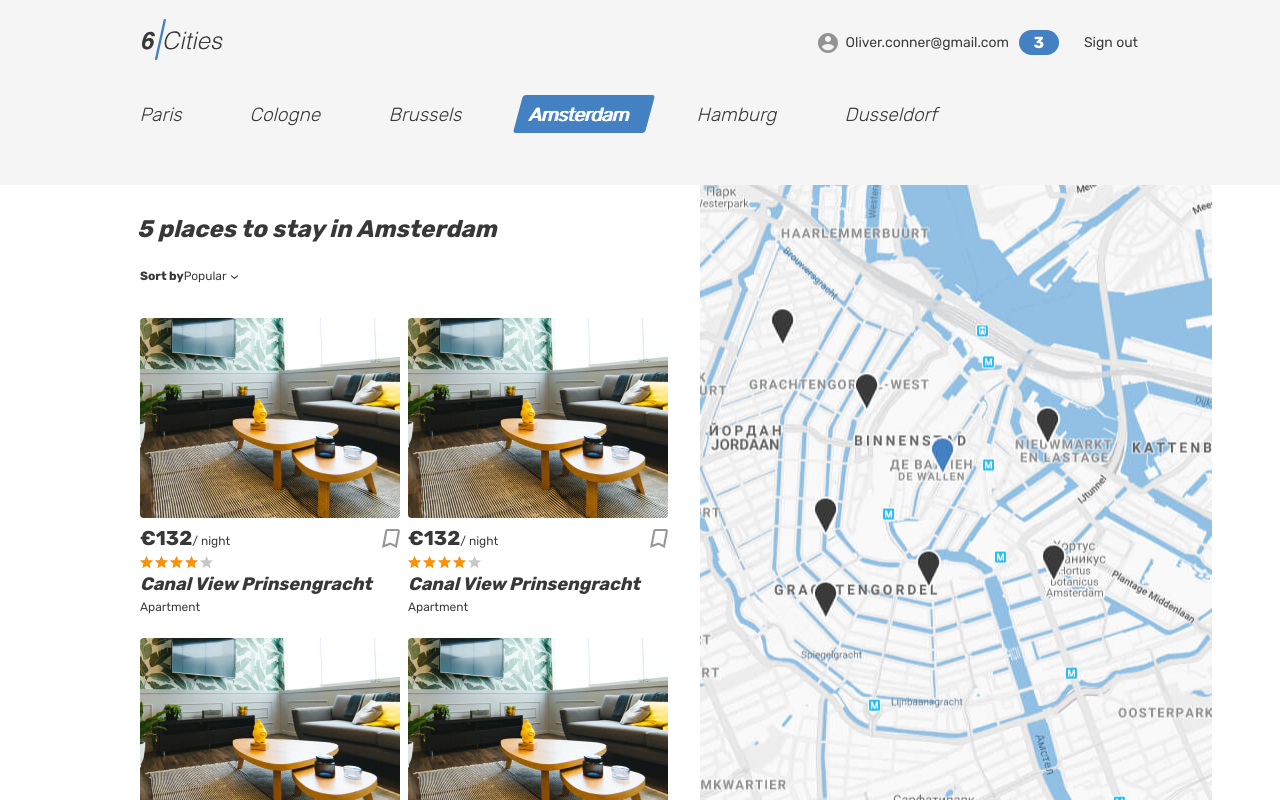
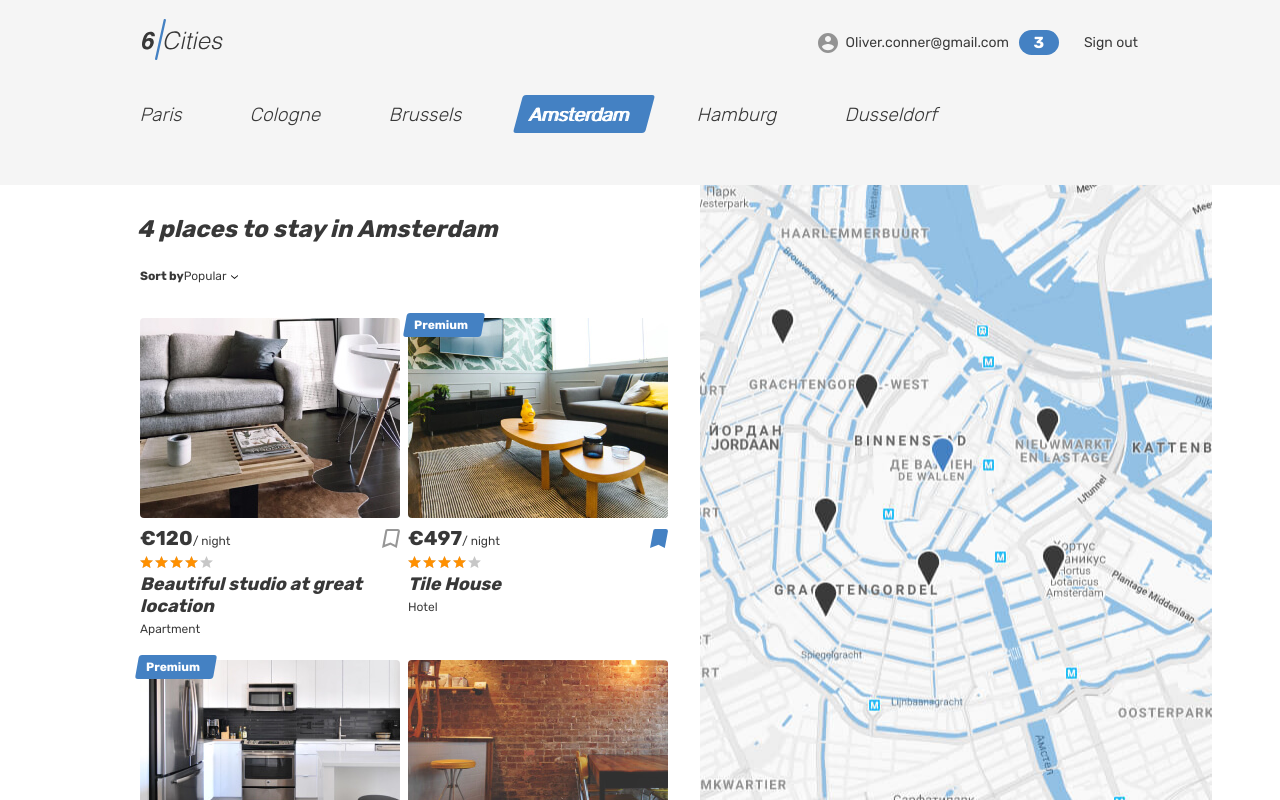
Before and after one commit to htmlacademy-react/322851-six-cities-15, a React (Vite) app: page / in a window 1280 px wide. Built offline with nearby package versions, Linux system fonts and the light colour scheme.

Commit message:
Добавлена отрисовка карточек предложений на главной странице из моковых данных. Реализован переход на страницу оффера при нажатии на заголовок

```diff
--- a/src/components/app/app.tsx
+++ b/src/components/app/app.tsx
@@ -3,23 +3,24 @@ import Favorites from '../../pages/favorites/favorites';
 import Login from '../../pages/login/login';
 import Main from '../../pages/main/main-page';
 import { BrowserRouter, Route, Routes } from 'react-router-dom';
-import Offer from '../../pages/offer/offer';
+import OfferPage from '../../pages/offer-page/offer-page';
 import PrivateRoute from '../private-route/private-route';
 import Page404 from '../../pages/page-404/page-404';
 import { HelmetProvider } from 'react-helmet-async';
+import { Offers } from '../../types/offers';
 
 type AppProps = {
-  offersCount: number;
+  offers: Offers;
 }
 
-function App({offersCount}: AppProps): JSX.Element {
+function App({offers}: AppProps): JSX.Element {
   return (
     <HelmetProvider>
       <BrowserRouter>
         <Routes>
           <Route
             path={AppRoute.Main}
-            element={<Main offersCount={offersCount} />}
+            element={<Main offers={offers} />}
           />
           <Route
             path={AppRoute.Login}
@@ -37,7 +38,7 @@ function App({offersCount}: AppProps): JSX.Element {
 
           <Route
             path={AppRoute.Offer}
-            element={<Offer />}
+            element={<OfferPage offers={offers} />}
           />
 
           <Route
--- /dev/null
+++ b/src/components/offers-list/offers-list.tsx
@@ -0,0 +1,24 @@
+import { useState } from 'react';
+import { Offer, Offers } from '../../types/offers';
+import PlaceCard from '../place-card/place-card';
+
+type OffersListProps = {
+  offers: Offers;
+}
+
+function OffersList({offers}: OffersListProps): JSX.Element {
+  const [activeCard, setActiveCard] = useState('');
+
+  const cardMouseOnHandler = (id: string): void => {
+    console.log(id);
+    setActiveCard(id);
+  };
+
+  return (
+    <div className="cities__places-list places__list tabs__content">
+      {offers.map((offer: Offer): JSX.Element => <PlaceCard onMouseEnter={cardMouseOnHandler} key={offer.id} offer={offer} />)}
+    </div>
+  );
+}
+
+export default OffersList;
--- a/src/components/place-card/place-card.tsx
+++ b/src/components/place-card/place-card.tsx
@@ -1,18 +1,31 @@
-function PlaceCard(): JSX.Element {
+import { Link } from 'react-router-dom';
+import { Offer } from '../../types/offers';
+import { calculateRatingWidth, capitalizeWord } from '../../utils';
+
+type OfferProps = {
+  offer: Offer;
+  onMouseEnter: (id: string) => void;
+}
+
+function PlaceCard({ offer, onMouseEnter }: OfferProps): JSX.Element {
+  const premiunElement = <div className="place-card__mark"><span>Premium</span></div>;
+  const isFavorite = (offer.isFavorite) ? 'place-card__bookmark-button--active' : null;
+  const isPremium = (offer.isPremium) ? premiunElement : null;
   return (
     <article className="cities__card place-card">
+      {isPremium}
       <div className="cities__image-wrapper place-card__image-wrapper">
-        <a href="#">
-          <img className="place-card__image" src="img/apartment-02.jpg" width="260" height="200" alt="Place image" />
+        <a href="#" onMouseEnter={() => onMouseEnter(offer.id)}>
+          <img className="place-card__image" src={offer.previewImage} width="260" height="200" alt="Place image" />
         </a>
       </div>
       <div className="place-card__info">
         <div className="place-card__price-wrapper">
           <div className="place-card__price">
-            <b className="place-card__price-value">&euro;132</b>
+            <b className="place-card__price-value">&euro;{offer.price}</b>
             <span className="place-card__price-text">&#47;&nbsp;night</span>
           </div>
-          <button className="place-card__bookmark-button button" type="button">
+          <button className={`place-card__bookmark-button ${isFavorite} button`} type="button">
             <svg className="place-card__bookmark-icon" width="18" height="19">
               <use xlinkHref="#icon-bookmark"></use>
             </svg>
@@ -21,17 +34,15 @@ function PlaceCard(): JSX.Element {
         </div>
         <div className="place-card__rating rating">
           <div className="place-card__stars rating__stars">
-            <span style={{ width: '80%'
-            }}
-            >
+            <span style={{ width: calculateRatingWidth(offer.rating)}}>
             </span>
             <span className="visually-hidden">Rating</span>
           </div>
         </div>
         <h2 className="place-card__name">
-          <a href="#">Canal View Prinsengracht</a>
+          <Link to={`/offer/${offer.id}`}>{offer.title}</Link>
         </h2>
-        <p className="place-card__type">Apartment</p>
+        <p className="place-card__type">{capitalizeWord(offer.type)}</p>
       </div>
     </article>
   );
--- a/src/const.ts
+++ b/src/const.ts
@@ -1,3 +1,5 @@
+const maxRating = 5;
+
 const Setting = {
   OffersCount: 5
 } as const;
@@ -6,7 +8,7 @@ enum AppRoute {
   Main = '/',
   Login = '/login',
   Favorites = '/favorites',
-  Offer = '/offer/:id'
+  Offer = '/offer/:offerId'
 }
 
 enum AuthorizationStatus {
@@ -18,5 +20,6 @@ enum AuthorizationStatus {
 export {
   Setting,
   AppRoute,
-  AuthorizationStatus
+  AuthorizationStatus,
+  maxRating
 };
--- a/src/index.tsx
+++ b/src/index.tsx
@@ -1,7 +1,7 @@
 import React from 'react';
 import ReactDOM from 'react-dom/client';
 import App from './components/app/app';
-import { Setting } from './const';
+import offers from './mocks/offers';
 
 
 const root = ReactDOM.createRoot(
@@ -10,6 +10,6 @@ const root = ReactDOM.createRoot(
 
 root.render(
   <React.StrictMode>
-    <App offersCount = { Setting.OffersCount } />
+    <App offers = { offers } />
   </React.StrictMode>
 );
--- /dev/null
+++ b/src/mocks/offers.ts
@@ -0,0 +1,94 @@
+import { Offers } from '../types/offers';
+
+const offers: Offers = [
+  {
+    'id': '6af6f711-c28d-4121-82cd-e0b462a27f00',
+    'title': 'Beautiful studio at great location',
+    'type': 'apartment',
+    'price': 120,
+    'city': {
+      'name': 'Amsterdam',
+      'location': {
+        'latitude': 52.35514938496378,
+        'longitude': 4.673877537499948,
+        'zoom': 8
+      }},
+    'location': {
+      'latitude': 52.35514938496378,
+      'longitude': 4.673877537499948,
+      'zoom': 8
+    },
+    'isFavorite': false,
+    'isPremium': false,
+    'rating': 4,
+    'previewImage': 'img/apartment-01.jpg'
+  },
+  {
+    'id': 'bb24c641-a20b-4bfd-8731-2db7fa55f5a7',
+    'title': 'Tile House',
+    'type': 'hotel',
+    'price': 497,
+    'previewImage': 'img/apartment-02.jpg',
+    'city': {
+      'name': 'Amsterdam',
+      'location': {
+        'latitude': 52.35514938496378,
+        'longitude': 4.673877537499948,
+        'zoom': 8
+      }},
+    'location': {
+      'latitude': 48.858610000000006,
+      'longitude': 2.330499,
+      'zoom': 16
+    },
+    'isFavorite': true,
+    'isPremium': true,
+    'rating': 3.9
+  },
+  {
+    'id': 'a65fed04-5db4-4fbb-936b-c699e56269c8',
+    'title': 'Studio in the Central Area',
+    'type': 'house',
+    'price': 821,
+    'previewImage': 'img/apartment-03.jpg',
+    'city': {
+      'name': 'Amsterdam',
+      'location': {
+        'latitude': 52.35514938496378,
+        'longitude': 4.673877537499948,
+        'zoom': 8
+      }},
+    'location': {
+      'latitude': 48.834610000000005,
+      'longitude': 2.335499,
+      'zoom': 16
+    },
+    'isFavorite': false,
+    'isPremium': true,
+    'rating': 2.7
+  },
+  {
+    'id': '7236b959-68e2-4c07-961d-65c0c0b5bca0',
+    'title': 'Apartment at great location',
+    'type': 'room',
+    'price': 226,
+    'previewImage': 'img/room.jpg',
+    'city': {
+      'name': 'Amsterdam',
+      'location': {
+        'latitude': 52.35514938496378,
+        'longitude': 4.673877537499948,
+        'zoom': 8
+      }},
+    'location': {
+      'latitude': 48.85761,
+      'longitude': 2.358499,
+      'zoom': 16
+    },
+    'isFavorite': false,
+    'isPremium': false,
+    'rating': 4.9
+  }
+];
+
+export default offers;
--- a/src/pages/main/main-page.tsx
+++ b/src/pages/main/main-page.tsx
@@ -1,11 +1,12 @@
 import { Helmet } from 'react-helmet-async';
-import PlaceCard from '../../components/place-card/place-card';
+import OffersList from '../../components/offers-list/offers-list';
+import { Offers } from '../../types/offers';
 
 type MainProps = {
-  offersCount: number;
+  offers: Offers;
 }
 
-function Main({offersCount}: MainProps): JSX.Element {
+function Main({offers}: MainProps): JSX.Element {
   return (
     <div className="page page--gray page--main">
       <Helmet>
@@ -82,7 +83,7 @@ function Main({offersCount}: MainProps): JSX.Element {
           <div className="cities__places-container container">
             <section className="cities__places places">
               <h2 className="visually-hidden">Places</h2>
-              <b className="places__found">{offersCount} places to stay in Amsterdam</b>
+              <b className="places__found">{offers.length} places to stay in Amsterdam</b>
               <form className="places__sorting" action="#" method="get">
                 <span className="places__sorting-caption">Sort by</span>
                 <span className="places__sorting-type" tabIndex={0}>
@@ -98,13 +99,7 @@ function Main({offersCount}: MainProps): JSX.Element {
                   <li className="places__option" tabIndex={0}>Top rated first</li>
                 </ul>
               </form>
-              <div className="cities__places-list places__list tabs__content">
-                <PlaceCard />
-                <PlaceCard />
-                <PlaceCard />
-                <PlaceCard />
-                <PlaceCard />
-              </div>
+              <OffersList offers={offers} />
             </section>
             <div className="cities__right-section">
               <section className="cities__map map"></section>
--- a/src/pages/offer/offer.tsx
+++ b/src/pages/offer-page/offer-page.tsx
@@ -1,6 +1,19 @@
 import { Helmet } from 'react-helmet-async';
+import { Offers, Offer } from '../../types/offers';
+import { Navigate, useParams } from 'react-router-dom';
 
-function Offer(): JSX.Element {
+type OfferProps = {
+  offers: Offers;
+}
+
+function OfferPage({offers}: OfferProps): JSX.Element {
+  const { offerId } = useParams();
+  const currentOffer = offers.find((offer: Offer) => offer.id === offerId);
+
+  if (!currentOffer) {
+    return <Navigate to="/404" />;
+  }
+
   return (
     <div className="page">
       <Helmet>
@@ -341,4 +354,4 @@ function Offer(): JSX.Element {
   );
 }
 
-export default Offer;
+export default OfferPage;
--- /dev/null
+++ b/src/types/offers.ts
@@ -0,0 +1,25 @@
+export type OfferLocation = {
+  latitude: number;
+  longitude: number;
+  zoom: number;
+}
+
+export type City = {
+name: string;
+location: OfferLocation;
+}
+
+export type Offer = {
+id: string;
+title: string;
+type: string;
+price: number;
+previewImage: string;
+city: City;
+location: OfferLocation;
+isFavorite: boolean;
+isPremium: boolean;
+rating: number;
+}
+
+export type Offers = Offer[];
--- /dev/null
+++ b/src/utils.ts
@@ -0,0 +1,13 @@
+import { maxRating } from './const';
+
+const calculateRatingWidth = (rating: number): string => `${ Math.round(rating) * 100 / maxRating}%`;
+const capitalizeWord = (word: string): string => {
+  const firstLetter = word.substring(0,1);
+  const remainingWord = word.substring(1);
+  return `${firstLetter.toUpperCase()}${remainingWord}`;
+};
+
+export {
+  calculateRatingWidth,
+  capitalizeWord
+};
```
